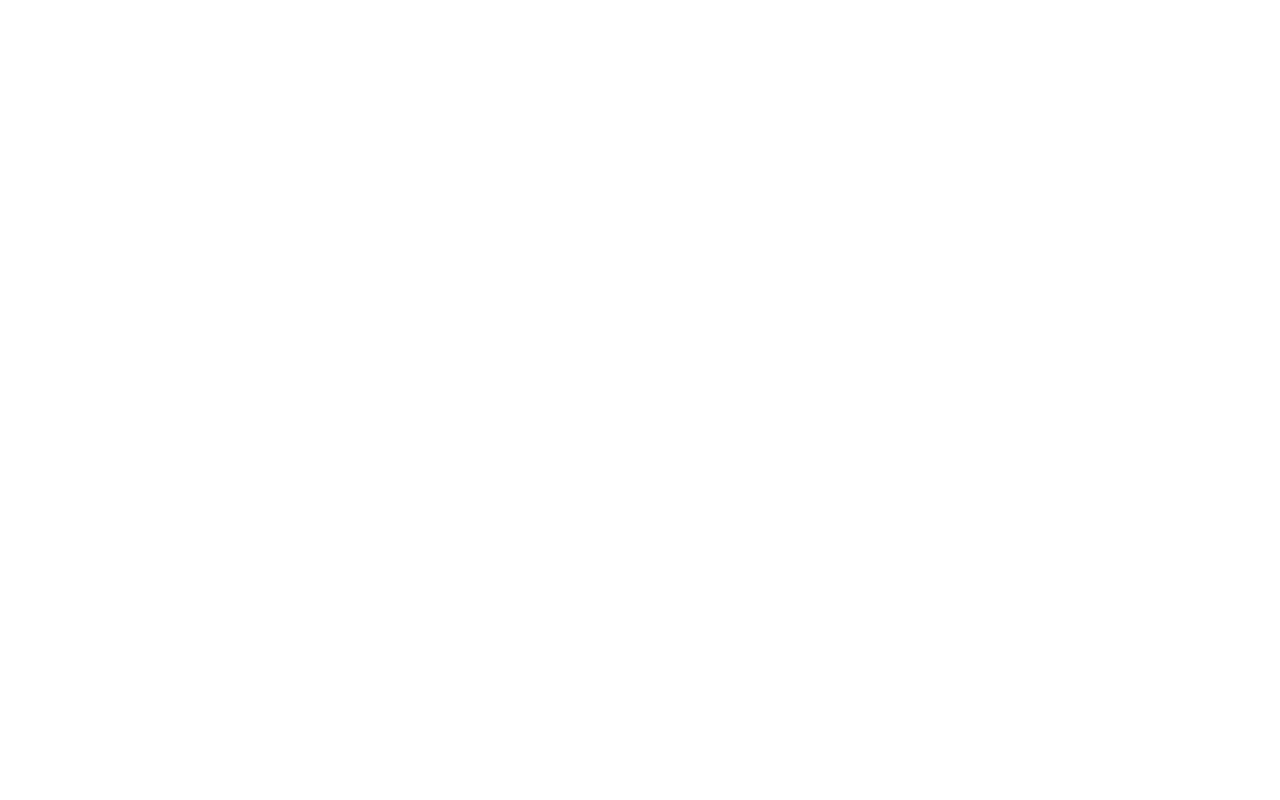
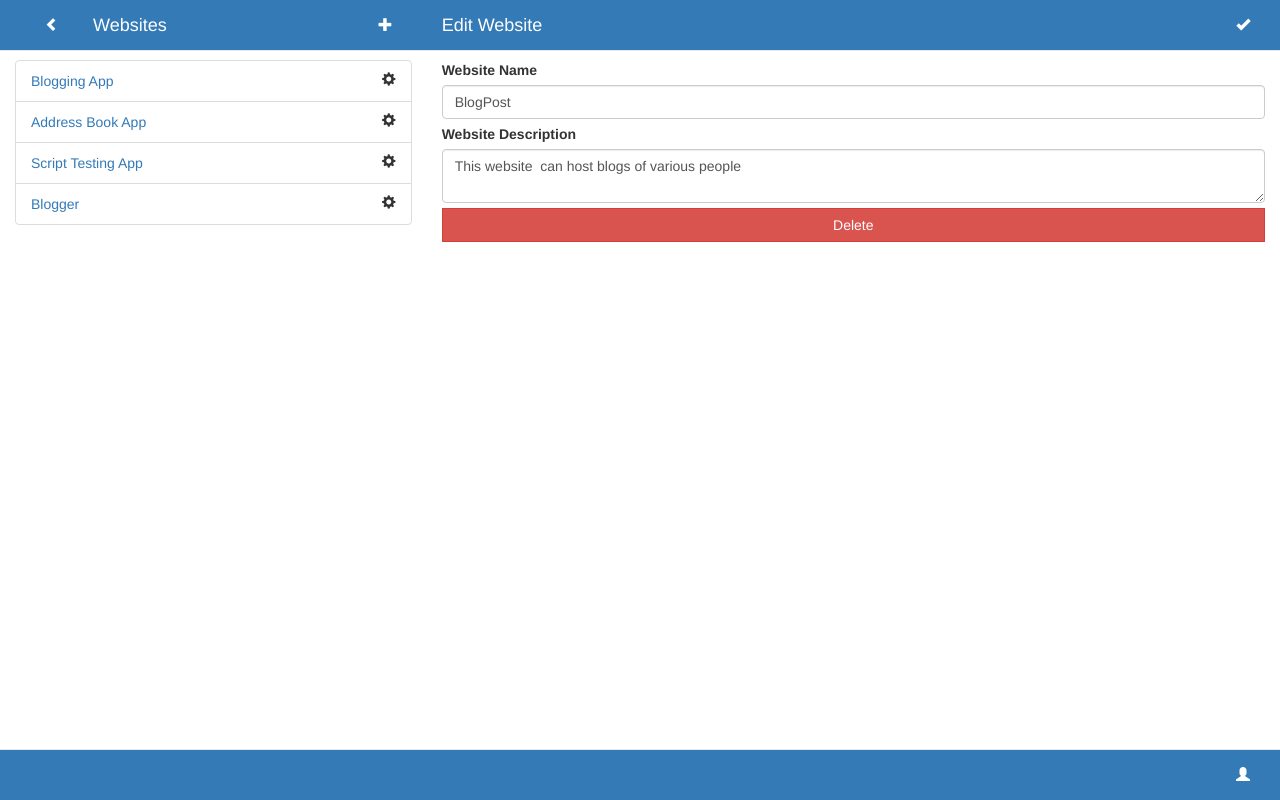
Before and after one commit to apoorva-27/nagaraj-apoorva-webdev, a website: page public/assignment/website-edit.html in a window 1280 px wide. Drawn offline with nearby package versions, Linux system fonts and the light colour scheme.

Commit message:
web edit n new

```diff
--- a/public/assignment/website-edit.html
+++ b/public/assignment/website-edit.html
@@ -2,9 +2,125 @@
 <html lang="en">
 <head>
     <meta charset="UTF-8">
-    <title>Title</title>
+    <meta name="viewport" content="width=device-width,initial-scale=1">
+    <link href="https://maxcdn.bootstrapcdn.com/bootstrap/3.3.7/css/bootstrap.min.css" rel="stylesheet"/>
+    <link href="css/style.css" rel="stylesheet"/>
+    <script
+            src="https://code.jquery.com/jquery-2.2.4.min.js"
+            integrity="sha256-BbhdlvQf/xTY9gja0Dq3HiwQF8LaCRTXxZKRutelT44="
+            crossorigin="anonymous"></script>
+    <script src="https://maxcdn.bootstrapcdn.com/bootstrap/3.3.7/js/bootstrap.min.js"></script>
+    <title>website-new</title>
 </head>
 <body>
+<nav class="navbar navbar-default navbar-fixed-top">
+    <div class="row container-fluid bg-primary">
+        <div class="col-sm-4" >
+            <div class="col-sm-1 navbar-text pull-left">
+                <a>
+                    <span class="glyphicon glyphicon-chevron-left"></span>
+                </a>
+            </div>
+            <div class="col-sm-2 navbar-header hidden-xs">
+                <a class="navbar-brand">
+                    Websites
+                </a>
+            </div>
+            <div class=" col-sm-1 navbar-text pull-right hidden-xs">
+                <a>
+                    <span class="glyphicon glyphicon-plus"></span>
+                </a>
+            </div>
+        </div>
+        <div class="col-sm-8">
+            <div class="navbar-text pull-right">
+                <a>
+                    <span class="glyphicon glyphicon-ok"></span>
+                </a>
+            </div>
+            <div class="navbar-header">
+                <a class="navbar-brand no-left-margin">
+                    Edit Website
+                </a>
+            </div>
+
+        </div>
+
+    </div>
+
+</nav>
+
+<div class="row container-fluid">
+    <div class="col-sm-4 hidden-xs">
+        <ul class="list-group">
+            <li class="list-group-item">
+                <div class="row">
+                    <div class="col-xs-10">
+                        <a href="">Blogging App</a>
+                    </div>
+                    <div class="col-xs-2">
+                        <span class="glyphicon glyphicon-cog pull-right"></span>
+                    </div>
+                </div>
+            </li>
+            <li class="list-group-item">
+                <div class="row">
+                    <div class="col-xs-10">
+                        <a href="""">Address Book App</a>
+                    </div>
+                    <div class="col-xs-2">
+                        <span class="glyphicon glyphicon-cog pull-right"></span>
+                    </div>
+                </div>
+            </li>
+            <li class="list-group-item">
+                <div class="row">
+                    <div class="col-xs-10">
+                        <a href="">Script Testing App</a>
+                    </div>
+                    <div class="col-xs-2">
+                        <span class="glyphicon glyphicon-cog pull-right"></span>
+                    </div>
+                </div>
+            </li>
+            <li class="list-group-item">
+                <div class="row">
+                    <div class="col-xs-10">
+                        <a href="">Blogger</a>
+                    </div>
+                    <div class="col-xs-2">
+                        <span class="glyphicon glyphicon-cog pull-right"></span>
+                    </div>
+                </div>
+            </li>
+        </ul>
+    </div>
+    <div class="col-sm-8">
+        <label for="website-name">Website Name</label>
+        <input value="BlogPost"
+               class="form-control"
+               id="website-name"/>
+
+        <label for="website-description">Website Description</label>
+        <textarea
+                  class="form-control"
+                  id="website-description">This website  can host blogs of various people</textarea>
+        <a href="website-list.html" type="button" class="btn btn-danger btn-block">
+            Delete
+        </a>
+    </div>
+
+</div>
+
+<nav class="navbar navbar-default navbar-fixed-bottom">
+    <div class="container-fluid bg-primary">
+        <div class="navbar-text pull-right">
+            <a>
+                <span class="glyphicon glyphicon-user "></span>
+            </a>
+        </div>
+    </div>
+</nav>
 
 </body>
 </html>
```
Also changed, not shown: public/assignment/website-new.html (+2 -2 lines).
